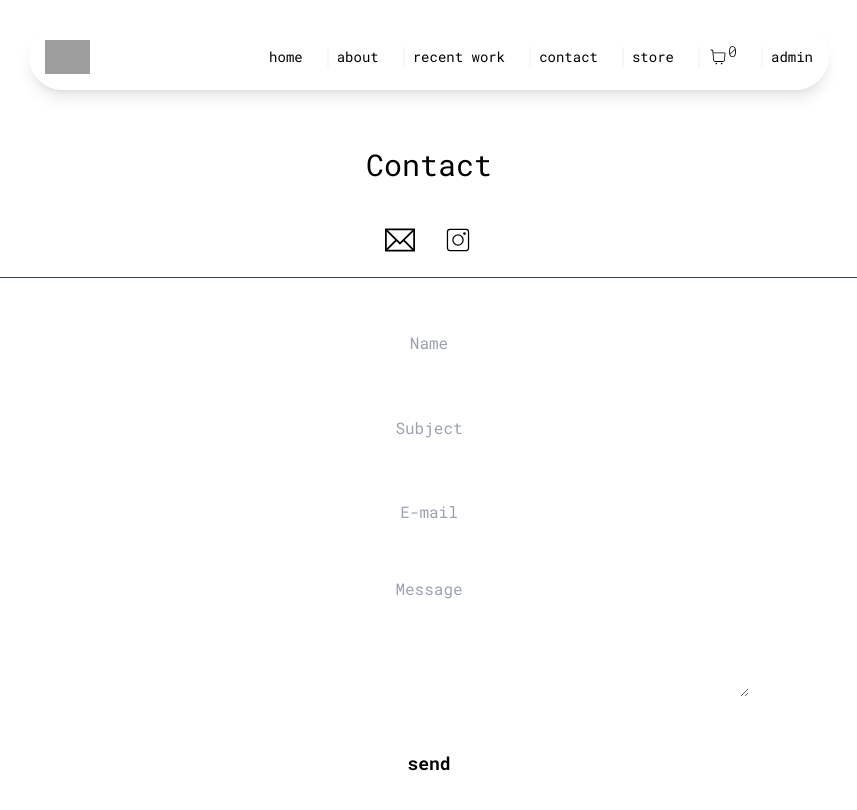
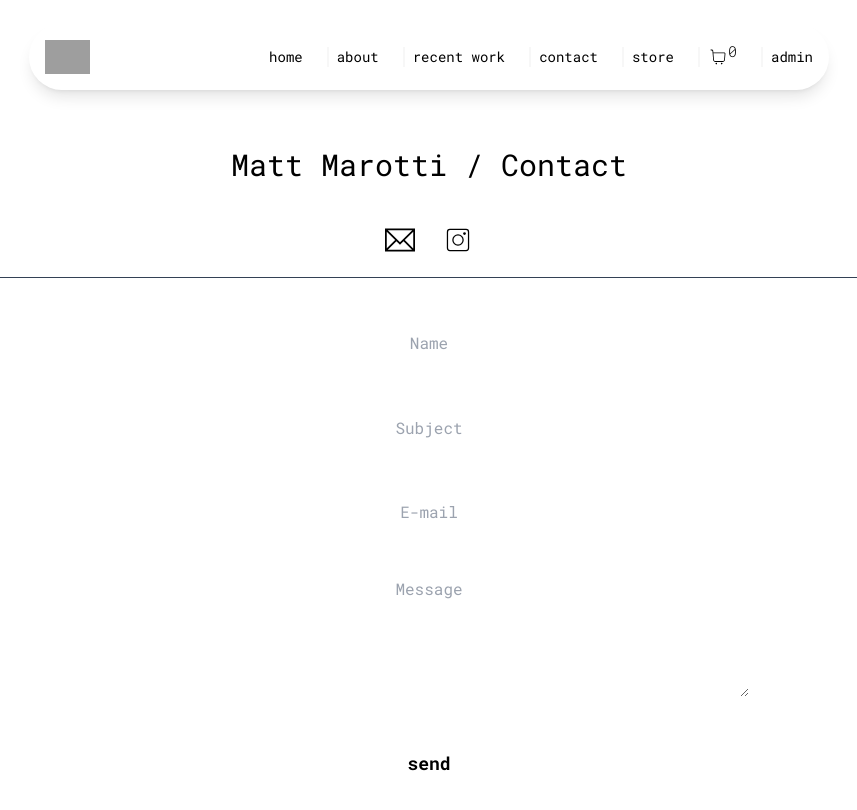
Before and after one commit to Manuelhhinojosa/mattStoreClientSide, a React (Vite) app: page /contact in a window 1280 px wide. Shown: the top 810 px of the page, without its empty margins (211-1068 px from the left). Built offline with nearby package versions, Linux system fonts and the light colour scheme; grey boxes are pictures that could not be loaded.

Commit message:
added headers and titles to Store, recent pojects, contact, shopping cart components

```diff
--- a/src/components/pageComponents/Contact.jsx
+++ b/src/components/pageComponents/Contact.jsx
@@ -74,7 +74,7 @@ const Contact = () => {
       <div className="mt-32 w-ful">
         <div className="h-[150px] text-center border-b-[1px] border-b-slate-700">
           <div className="flex justify-center items-center text-3xl h-1/2">
-            Contact
+            Matt Marotti / Contact
           </div>
           <div className=" flex justify-center gap-7 items-center text-3xl h-1/2">
             <a
--- a/src/components/pageComponents/RecentWork.jsx
+++ b/src/components/pageComponents/RecentWork.jsx
@@ -12,6 +12,9 @@ const RecentWork = () => {
   return (
     <section className="container mx-auto flex">
       <div className="mt-32 w-full flex flex-row flex-wrap mb-[150px]">
+        <div className="ml-5 w-full text-2xl p-8 md:text-center md:text-3xl">
+          <p>Matt Marotti / Recent work</p>
+        </div>
         {storeState.artPieces.map((work) =>
           work.recentWork ? (
             <div className="flex flex-col items-center justify-center mt-8 md:w-1/2 lg:w-1/3">
--- a/src/components/pageComponents/ShoppingCart.jsx
+++ b/src/components/pageComponents/ShoppingCart.jsx
@@ -16,7 +16,7 @@ const ShoppingCart = () => {
     <section className="container mx-auto flex items-end lg:justify-center">
       <div className="mt-32 w-full flex flex-col lg:w-2/3">
         <div className="ml-5 text-2xl p-8 md:text-center md:text-3xl">
-          Shoping cart
+          Matt Marotti / Shoping cart
         </div>
         {storeState.shoppingCart.map((prod) => (
           <div className="mx-5 mb-8">
--- a/src/components/pageComponents/Store.jsx
+++ b/src/components/pageComponents/Store.jsx
@@ -16,6 +16,9 @@ const Store = () => {
   return (
     <section className="container mx-auto flex overflow-hidden overflow-y-scroll">
       <div className="mt-32 w-full flex flex-row flex-wrap overflow-hidden p-8">
+        <div className="ml-5 w-full text-2xl p-8 md:text-center md:text-3xl">
+          <p>Matt Marotti / Store</p>
+        </div>
         {storeState.artPieces.map((art) => (
           <div
             key={art.id}
```
